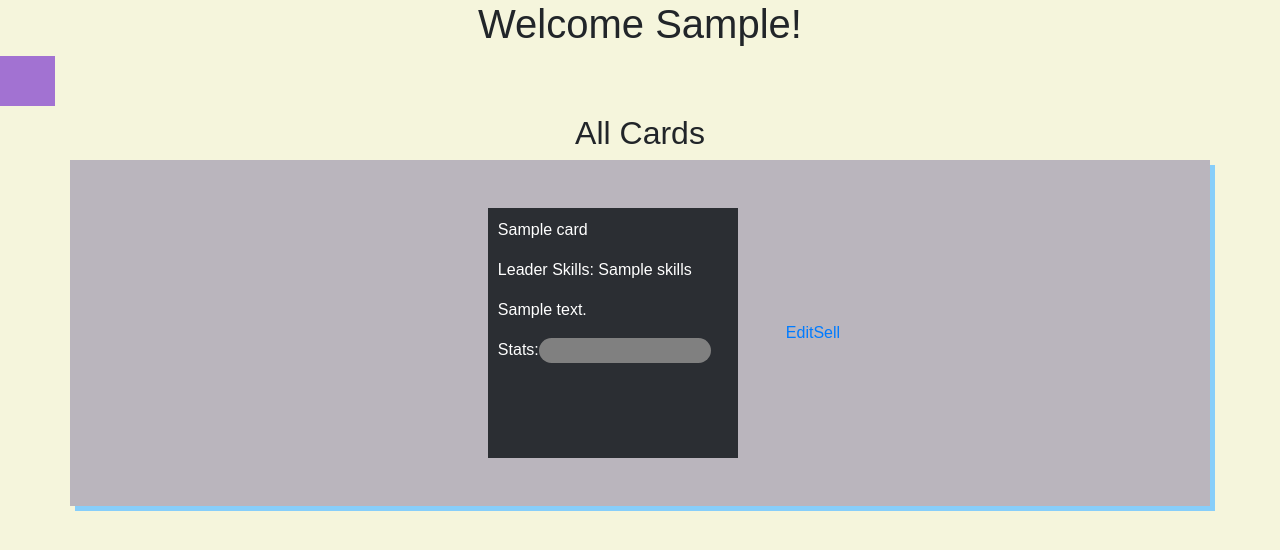
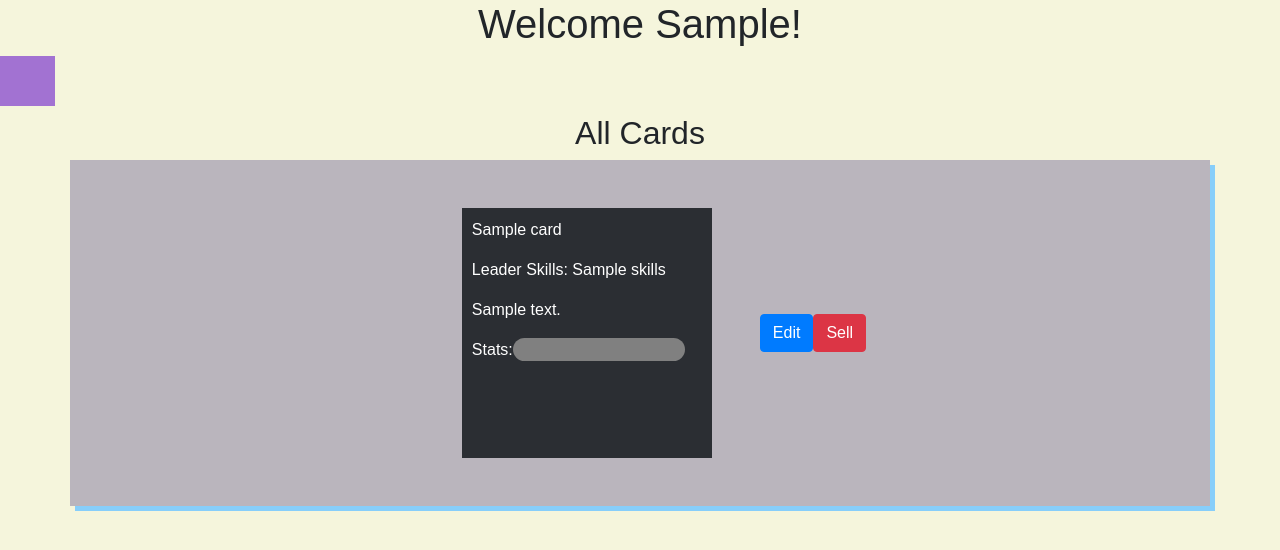
Before and after one commit to torteg4/funGroupProject, a Flask app: template flask_app/templates/dashboard.html in a window 1280 px wide. Shown: the top 550 px of the page. Run offline with Flask 2, Linux system fonts and the light colour scheme; the template is opened without the code that fills it: most values are stand-ins (such as "Sample title", 1, 10 or a date in 2020); some libraries are stand-ins or nearby versions.

Commit message:
more changes

```diff
--- a/flask_app/static/css/styles.css
+++ b/flask_app/static/css/styles.css
@@ -432,22 +432,24 @@ ul {
   height: 250px;
   padding: 10px;
   background-color: #2B2E33;
-  color: white;
 }
 
 .Student {
   border: 3px solid green;
   box-shadow: 0px 0px 5px green;
+  background-color: rgb(47, 94, 47);
 }
 
 .Alumni {
   border: 3px solid blue;
   box-shadow: 0px 0px 5px blue;
+  background-color: rgb(121, 202, 229);
 }
 
 .TA {
   border: 3px solid purple;
   box-shadow: 0px 0px 15px purple;
+  background-color: rgb(139, 87, 139);
 }
 
 .Instructor {
@@ -581,13 +583,14 @@ ul {
 
 .p-bar {
   border-radius: 25px;
+  height:23px;
   text-align: center;
 }
 
 .pBarGray {
   background-color: gray;
   width: 75%;
-  height: 25px;
+  height: 23px;
   border-radius: 25px;
 }
 
--- a/flask_app/templates/dashboard.html
+++ b/flask_app/templates/dashboard.html
@@ -37,8 +37,8 @@
         <div class="container d-flex justify-content-center flex-wrap align-items-center">
             {% if cards %}
                 {% for card in cards %}
-                    <a class="cardLink " href="/show/{{ card.id }}">
-                        <div class="dashCard {{card.tier}} m-5">
+                    <a class="cardLink" href="/show/{{ card.id }}">
+                        <div class="{{card.tier}} dashCard  m-5">
                             <p>{{ card.name }}</p>
                             <p>Leader Skills: {{ card.skills }}</p>
                             <p>{{ card.bio }}</p>
@@ -55,8 +55,8 @@
                                 </div>
                             </div>
                             {% if card.user.id == this_user.id %}
-                            <a href="/edit/{{ card.id }}">Edit</a>
-                            <a href="cards/delete/{{ card.id }}">Sell</a>
+                            <button class="btn btn-primary"><a class="text-white" href="/edit/{{ card.id }}">Edit</a></button>
+                            <button class="btn btn-danger"><a class="text-white" href="cards/delete/{{ card.id }}">Sell</a></button>
                             {% endif %}
                         </div>
                     </a>
```
